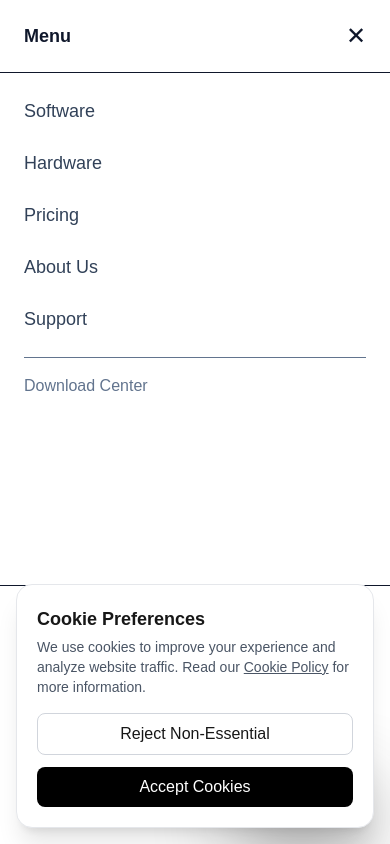
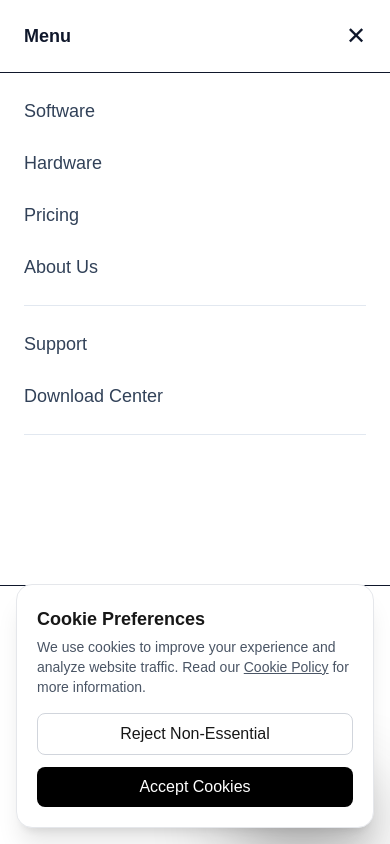
Before and after one commit to leonardapp/web, a Next.js app: page /download in a window 390 px wide. Both pictures are taken after a click on the button "Open menu". Shown: the top 844 px of the page. Built offline with nearby package versions, Linux system fonts and the light colour scheme; grey boxes are pictures that could not be loaded.

Commit message:
Header update

```diff
--- a/app/download/page.tsx
+++ b/app/download/page.tsx
@@ -113,17 +113,21 @@ export default function DownloadCenter() {
   const Icon = p.icon;
 
   return (
+    <Link
+      href={p.link}
+      key={i}
+      className="block"
+    >
       <motion.div
-              key={i}
         initial={{ opacity: 0, y: 20 }}
         whileInView={{ opacity: 1, y: 0 }}
         viewport={{ once: true }}
         whileHover={{ y: -8 }}
         transition={{ type: "spring", stiffness: 200 }}
-              className="group relative rounded-3xl border border-slate-200 bg-white p-7 shadow-sm hover:shadow-xl overflow-hidden"
+        className="group relative cursor-pointer overflow-hidden rounded-3xl border border-slate-200 bg-white p-7 shadow-sm hover:shadow-xl"
       >
         {/* glow */}
-              <div className="absolute inset-0 opacity-0 group-hover:opacity-100 bg-emerald-100/30 blur-2xl transition" />
+        <div className="absolute inset-0 opacity-0 bg-emerald-100/30 blur-2xl transition group-hover:opacity-100" />
 
         <div className="relative">
 
@@ -146,18 +150,17 @@ export default function DownloadCenter() {
             {p.title}
           </h2>
 
-                <p className="mt-2 text-sm text-slate-500 leading-relaxed">
+          <p className="mt-2 text-sm leading-relaxed text-slate-500">
             {p.desc}
           </p>
 
-                <Link
-                  href={p.link}
-                  className="mt-6 inline-flex items-center text-sm font-medium text-black hover:underline"
-                >
+          <div className="mt-6 inline-flex items-center text-sm font-medium text-black group-hover:underline">
             Open download →
-                </Link>
+          </div>
+
         </div>
       </motion.div>
+    </Link>
   );
 })}
 
--- a/components/Header.jsx
+++ b/components/Header.jsx
@@ -130,8 +130,12 @@ export default function Header() {
 
 
               {/* LINKS */}
-              <div className="flex flex-col gap-6 p-6 text-lg font-medium">
-                {navLinks.map((link) => (
+<div className="flex flex-col p-6 text-lg font-medium">
+
+  <div className="flex flex-col gap-6">
+    {navLinks
+      .filter((link) => link.label !== "Support")
+      .map((link) => (
         <Link
           key={link.href}
           href={link.href}
@@ -141,14 +145,31 @@ export default function Header() {
           {link.label}
         </Link>
       ))}
+  </div>
+
+  {/* SUPPORT & DOWNLOAD */}
+  <div className="my-6 border-t border-slate-200" />
+
+  <div className="flex flex-col gap-6">
+    <Link
+      href="/support"
+      onClick={() => setOpen(false)}
+      className="text-slate-700 hover:text-black transition"
+    >
+      Support
+    </Link>
 
     <Link
       href="/download"
       onClick={() => setOpen(false)}
-                  className="text-slate-500 text-base pt-4 border-t"
+      className="text-slate-700 hover:text-black transition"
     >
       Download Center
     </Link>
+  </div>
+
+  <div className="mt-6 border-t border-slate-200" />
+
 </div>
 
               {/* ACTIONS */}
```
Lines whose indentation alone changed are shown as unchanged.
